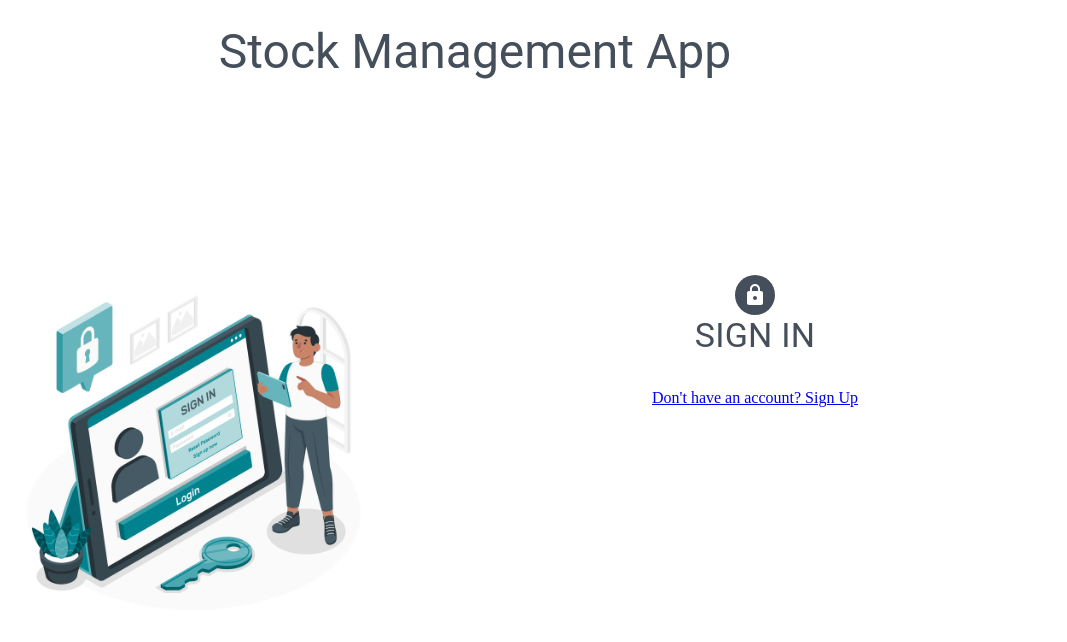
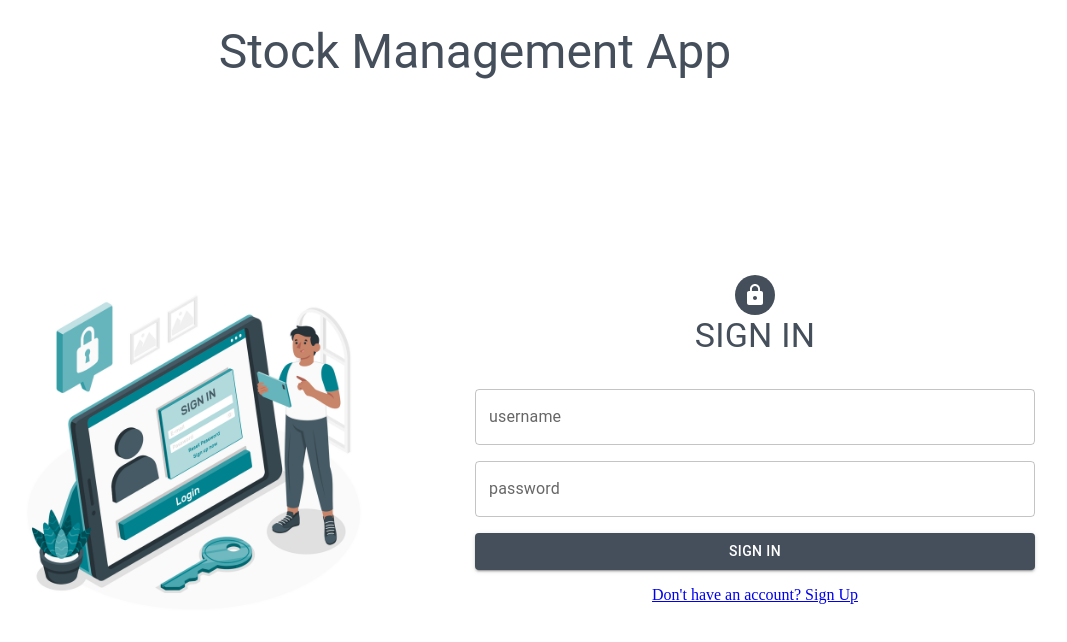
Before and after one commit to recep-demir/stock-app, a React (Vite) app: page / in a window 1280 px wide. Shown: the top 642 px of the page, without its empty margins (165-1232 px from the left). Built offline with nearby package versions, Linux system fonts and the light colour scheme.

Commit message:
add login, add dashboard

```diff
--- /dev/null
+++ b/src/components/LoginForm.jsx
@@ -0,0 +1,61 @@
+import { Button, CircularProgress } from "@mui/material";
+import Box from "@mui/material/Box"
+import TextField from "@mui/material/TextField"
+import { Form } from "formik"
+import { useSelector } from "react-redux"
+import { object, string } from "yup"; //! bu şekilde de direk olarak metodları alıp yine validasyon şemamızı oluşturabiliriz.
+
+
+
+const LoginForm = ({ values, handleChange, errors, touched, handleBlur,handleSubmit }) => {
+  const { loading } = useSelector(state => state.auth);// storeda yaptığımız fetchStart işlemini kullanmış olduk.
+  return (
+    <Form onSubmit={handleSubmit}>
+      <Box sx={{ display: "flex", flexDirection: "column", gap: 2 }}>
+        <TextField
+          label="username"
+          name="username"
+          id="username"
+          type="text"
+          variant="outlined"
+          value={values.username}
+          onChange={handleChange}
+          onBlur={handleBlur}
+          helperText={touched.username && errors.username}
+          error={touched.username && Boolean(errors.username)}
+        />
+        <TextField
+          label="password"
+          name="password"
+          id="password"
+          type="password"
+          variant="outlined"
+          value={values.password}
+          onChange={handleChange}
+          onBlur={handleBlur}
+          helperText={touched.password && errors.password}
+          error={touched.password && Boolean(errors.password)}
+        />
+        {!loading ? (
+          <Button variant="contained" type="submit">
+           Sign In
+          </Button>
+        ) : (
+          <Button variant="contained" disabled={loading}>
+            <CircularProgress />
+          </Button>
+        )}
+
+        {/* <Button
+          variant="contained"
+          type="submit"
+          disabled={loading}
+          startIcon={loading && <CircularProgress />}>
+          Submit
+        </Button> */}
+      </Box>
+    </Form>
+  );
+}
+
+export default LoginForm
--- a/src/features/authSlice.jsx
+++ b/src/features/authSlice.jsx
@@ -10,24 +10,32 @@
     token: null,
   },
   reducers: {
-    fetchStart: state => {
+    fetchStart: (state) => {
       state.loading = true;
       state.error = false;
     },
-    fetchFail: state => {
+    fetchFail: (state) => {
       state.loading = false;
       state.error = true;
     },
-    registerSuccess:(state,{payload})=>{
-      console.log("Baklava güzelmiş")
-      console.log(payload)
-
-    }
+    registerSuccess: (state, { payload }) => {
+      state.loading= false;
+      state.currentUser = payload.data.username;
+      state.token = payload.token;
+    },
+    loginSuccess:(state,{payload})=>{
+      state.token=payload?.token;
+      state.currentUser=payload?.data?.username
+      state.loading = false;
+    },
+    logoutSuccess: (state) => {
+      state.loading= false;
+      state.token = null;
+      state.currentUser = null;
+    },
   },
 });
 
-export const {
-  fetchStart,
-  fetchFail,registerSuccess
-} = authSlice.actions;
+export const { fetchStart, fetchFail, registerSuccess, logoutSuccess,loginSuccess } =
+  authSlice.actions;
 export default authSlice.reducer;
--- a/src/hook/useAuthCall.jsx
+++ b/src/hook/useAuthCall.jsx
@@ -6,11 +6,22 @@
 
 import React from "react";
 import { useDispatch } from "react-redux";
-import { fetchFail, fetchStart, registerSuccess } from "../features/authSlice";
+import {
+  fetchFail,
+  fetchStart,
+  loginSuccess,
+  logoutSuccess,
+  registerSuccess,
+} from "../features/authSlice";
 import axios from "axios";
+import { useNavigate } from "react-router-dom";
+import { useSelector } from "react-redux";
 
 const useAuthCall = () => {
   const dispatch = useDispatch();
+  const navigate = useNavigate();
+
+  const { token } = useSelector((state) => state.auth);
 
   const register = async (userInfo) => {
     dispatch(fetchStart());
@@ -21,14 +32,49 @@
       );
       console.log(data);
 
-     dispatch(registerSuccess(data))
-
+      dispatch(registerSuccess(data));
+      navigate("/stock");
     } catch (error) {
       dispatch(fetchFail());
     }
   };
 
-  return { register };
+  const logout = async () => {
+    dispatch(fetchStart());
+
+    try {
+      const { data } = await axios(
+        "https://10003.fullstack.clarusway.com/auth/logout",
+        {
+          headers: {
+            Authorization: `Token ${token}`,
+          },
+        }
+      );
+
+      navigate("/");
+      dispatch(logoutSuccess())
+    } catch (error) {
+      dispatch(fetchFail())
+    }
+  };
+  const login = async (userInfo) => {
+    dispatch(fetchStart())
+    try {
+      const { data } = await axios.post(
+        "https://10003.fullstack.clarusway.com/auth/login",
+        userInfo
+      );
+      console.log("Loginde data",data)
+      dispatch(loginSuccess(data))
+      navigate("/stock")
+    } catch (error) {
+        dispatch(fetchFail())
+
+    }
+  };
+
+  return { register, logout, login };
 };
 
 export default useAuthCall;
--- a/src/pages/Dashboard.jsx
+++ b/src/pages/Dashboard.jsx
@@ -48,6 +48,8 @@
 import Typography from '@mui/material/Typography';
 import { Button } from '@mui/material';
 import useAuthCall from "../hook/useAuthCall";
+import { useNavigate } from 'react-router-dom';
+import { Outlet } from 'react-router-dom';
 
 const drawerWidth = 240;
 
@@ -56,6 +58,9 @@
   const [mobileOpen, setMobileOpen] = React.useState(false);
   const [isClosing, setIsClosing] = React.useState(false);
   const {logout}=useAuthCall()
+  const navigate=useNavigate()
+
+
   const handleDrawerClose = () => {
     setIsClosing(true);
     setMobileOpen(false);
@@ -78,16 +83,19 @@
     url:""
   },
   {title:"Firms",
-    url:"/firms"
+    url:"firms"
   },
   {title:"Products",
-    url:"/products"
+    url:"products"
   },
   {title:"Purchases",
-    url:"/purchases"
+    url:"purchases"
   },
   {title:"Sales",
-    url:"/sales"
+    url:"sales"
+  },
+  {title:"Brands",
+    url:"brands"
   }
 ]
 
@@ -99,7 +107,7 @@
       <List>
         {links.map((text, index) => (
           <ListItem key={index} disablePadding>
-            <ListItemButton>
+            <ListItemButton onClick={()=>navigate(`${text.url}`)} >
               <ListItemIcon>
                 {index % 2 === 0 ? <InboxIcon /> : <MailIcon />}
               </ListItemIcon>
@@ -181,33 +189,11 @@
         sx={{ flexGrow: 1, p: 3, width: { sm: `calc(100% - ${drawerWidth}px)` } }}
       >
         <Toolbar />
-        <Typography sx={{ marginBottom: 2 }}>
-          Lorem ipsum dolor sit amet, consectetur adipiscing elit, sed do eiusmod
-          tempor incididunt ut labore et dolore magna aliqua. Rhoncus dolor purus non
-          enim praesent elementum facilisis leo vel. Risus at ultrices mi tempus
-          imperdiet. Semper risus in hendrerit gravida rutrum quisque non tellus.
-          Convallis convallis tellus id interdum velit laoreet id donec ultrices.
-          Odio morbi quis commodo odio aenean sed adipiscing. Amet nisl suscipit
-          adipiscing bibendum est ultricies integer quis. Cursus euismod quis viverra
-          nibh cras. Metus vulputate eu scelerisque felis imperdiet proin fermentum
-          leo. Mauris commodo quis imperdiet massa tincidunt. Cras tincidunt lobortis
-          feugiat vivamus at augue. At augue eget arcu dictum varius duis at
-          consectetur lorem. Velit sed ullamcorper morbi tincidunt. Lorem donec massa
-          sapien faucibus et molestie ac.
-        </Typography>
-        <Typography sx={{ marginBottom: 2 }}>
-          Consequat mauris nunc congue nisi vitae suscipit. Fringilla est ullamcorper
-          eget nulla facilisi etiam dignissim diam. Pulvinar elementum integer enim
-          neque volutpat ac tincidunt. Ornare suspendisse sed nisi lacus sed viverra
-          tellus. Purus sit amet volutpat consequat mauris. Elementum eu facilisis
-          sed odio morbi. Euismod lacinia at quis risus sed vulputate odio. Morbi
-          tincidunt ornare massa eget egestas purus viverra accumsan in. In hendrerit
-          gravida rutrum quisque non tellus orci ac. Pellentesque nec nam aliquam sem
-          et tortor. Habitant morbi tristique senectus et. Adipiscing elit duis
-          tristique sollicitudin nibh sit. Ornare aenean euismod elementum nisi quis
-          eleifend. Commodo viverra maecenas accumsan lacus vel facilisis. Nulla
-          posuere sollicitudin aliquam ultrices sagittis orci a.
-        </Typography>
+
+        {/* Buraya içerik gelecek */}
+        <Outlet/>
+
+
       </Box>
     </Box>
   );
--- a/src/pages/Firms.jsx
+++ b/src/pages/Firms.jsx
@@ -1,6 +1,7 @@
 import React from 'react'
 
 const Firms = () => {
+    console.log("firmiçindeyim")
   return (
     <div>Firms</div>
   )
--- a/src/pages/Login.jsx
+++ b/src/pages/Login.jsx
@@ -1,6 +1,5 @@
 import Avatar from "@mui/material/Avatar";
 import Box from "@mui/material/Box";
-import { useTheme } from "@mui/material";
 import Container from "@mui/material/Container";
 import Grid from "@mui/material/Grid";
 import Typography from "@mui/material/Typography";
@@ -9,10 +8,21 @@
 import { Link } from "react-router-dom";
 import AuthHeader from "../components/AuthHeader";
 import AuthImage from "../components/AuthImage";
+import { Formik } from "formik";
+import useAuthCall from "../hook/useAuthCall";
+import LoginForm from "../components/LoginForm";
+import * as Yup from "yup";
+const Login = () => {
+  const { login } = useAuthCall();
 
-const Login = () => {
-  const theme = useTheme();
-
+  const SignupSchema = Yup.object().shape({
+    username: Yup.string()
+      .min(5, "Kullanıcı adı 5 karakterden az olamaz")
+      .max(50, "Kullanıcı adı 50 karakterden fazla olamaz")
+      .required("Kullanıcı adı zorunludur"),
+      password: Yup.string()
+      .required("password zorunludur")
+  });
   return (
     <Container maxWidth="lg">
       <Grid
@@ -41,6 +51,18 @@
             SIGN IN
           </Typography>
 
+          <Formik
+            initialValues={{ username: "", password: "" }}
+            validationSchema={SignupSchema}
+            onSubmit={(values, actions) => {
+              login(values);
+              console.log(values,"loginiçinde")
+              actions.resetForm();
+              actions.setSubmitting(false);
+            }}
+            component={(props) => <LoginForm {...props} />}>
+
+            </Formik>
           <Box sx={{ textAlign: "center", mt: 2, color: "secondary.main" }}>
             <Link to="/register">
               Don't have an account? Sign Up
--- a/src/router/AppRouter.jsx
+++ b/src/router/AppRouter.jsx
@@ -5,14 +5,29 @@
 import PrivateRouter from "./PrivateRouter";
 import Dashboard from "../pages/Dashboard";
 
+import Brands from "../pages/Brands";
+import Purchases from "../pages/Purchases";
+import Sales from "../pages/Sales";
+import Products from "../pages/Products";
+import Home from "./../pages/Home";
+import Firms from "../pages/Firms";
+
 const AppRouter = () => {
   return (
     <Router>
       <Routes>
         <Route path="/" element={<Login />} />
-        <Route path="register" element={<Register />} />
+        <Route path="/register" element={<Register />} />
         <Route path="stock" element={<PrivateRouter />}>
-          <Route path="" element={<Dashboard />} />
+          <Route path="" element={<Dashboard />}>
+            {/* <Route path="" element={ <Home/> } />  */}
+            <Route index element={<Home />} />
+            <Route path="firms" element={<Firms />} />
+            <Route path="brands" element={<Brands />} />
+            <Route path="purchases" element={<Purchases />} />
+            <Route path="sales" element={<Sales />} />
+            <Route path="products" element={<Products />} />
+          </Route>
         </Route>
       </Routes>
     </Router>
```
